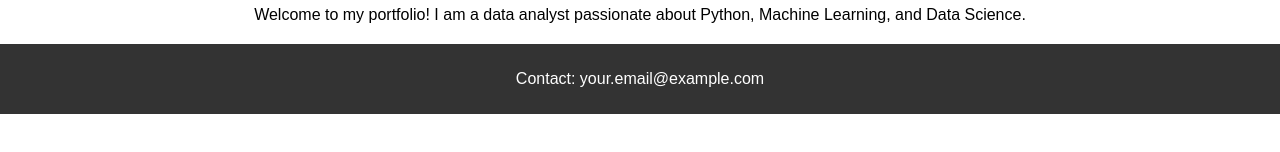
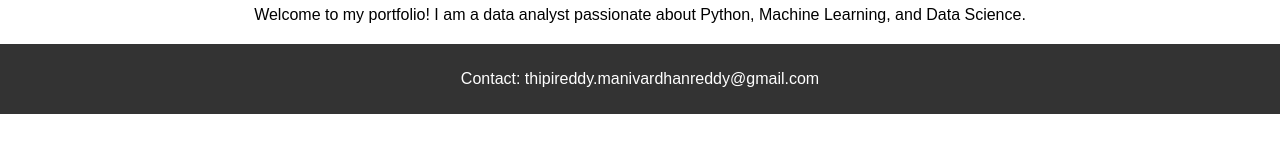
Before and after one commit to Mani-vardhan-reddy/portfolio, a plain HTML site: page index.html in a window 1280 px wide. Shown: the part 234-386 px from the top of the page. Drawn offline with Linux system fonts and the light colour scheme.

Commit message:
Update index.html

```diff
--- a/index.html
+++ b/index.html
@@ -24,7 +24,7 @@
     </section>
 
     <footer>
-        <p>Contact: your.email@example.com</p>
+        <p>Contact: thipireddy.manivardhanreddy@gmail.com</p>
     </footer>
 </body>
 </html>
```
